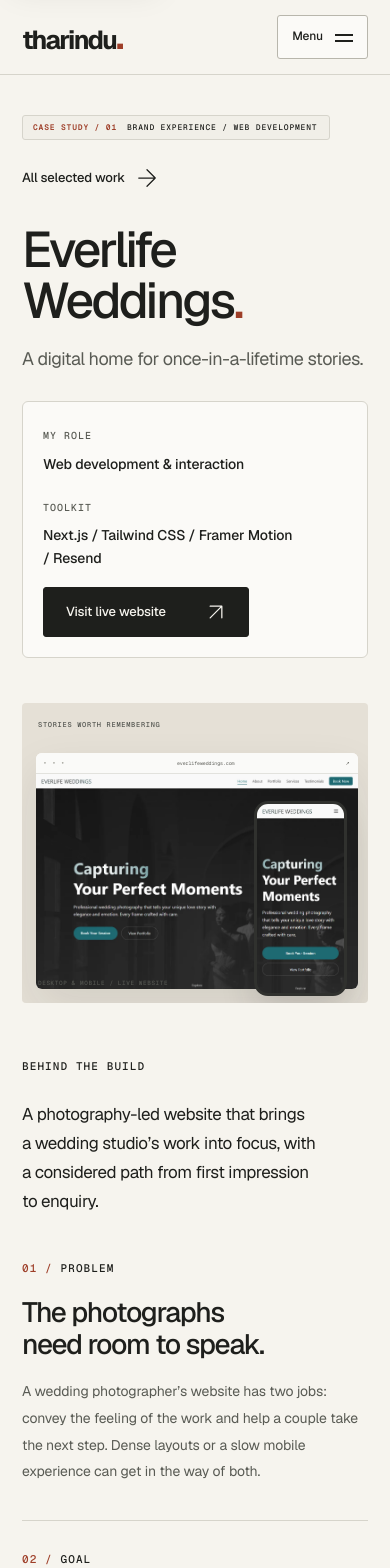
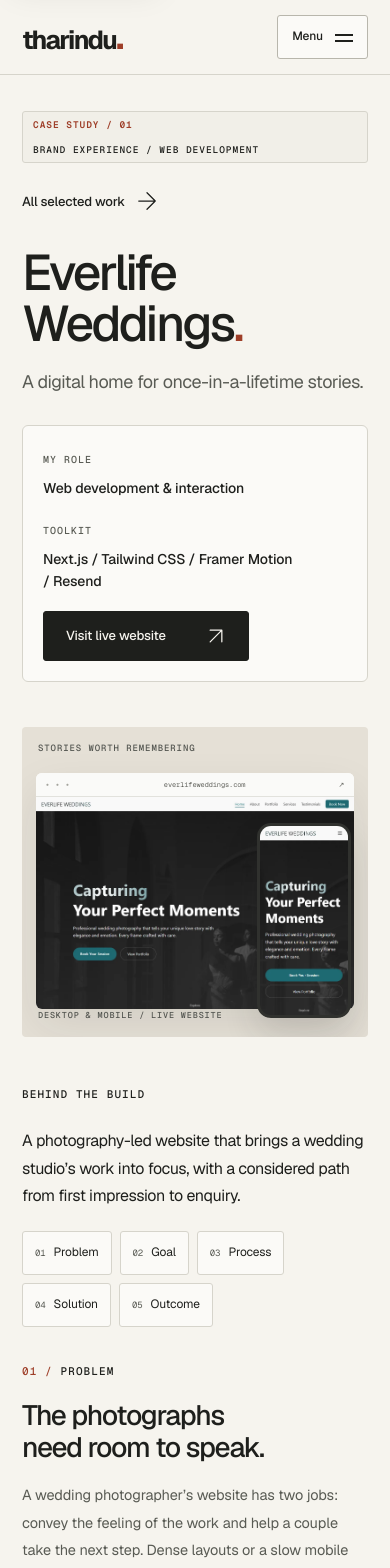
Before and after one commit to tharinduxn/tharindunimesh.com, a Next.js app: page /work/everlife-weddings in a window 390 px wide. Shown: the top 1568 px of the page. Built offline with nearby package versions, Linux system fonts and the light colour scheme.

Commit message:
feat(mobile): optimize responsive portfolio experience

```diff
--- a/app/styles/projects.css
+++ b/app/styles/projects.css
@@ -536,37 +536,40 @@
 }
 @media (max-width: 600px) {
   .project-list {
-    gap: 44px;
+    gap: 48px;
+  }
+  .project {
+    padding-bottom: 40px;
   }
   .project-visual {
-    height: 300px;
+    height: 310px;
   }
   .visual-topline {
     left: 16px;
-    top: 16px;
-    font-size: 7px;
+    top: 14px;
+    font-size: 9px;
   }
   .visual-bottomline {
     left: 16px;
-    bottom: 15px;
-    font-size: 6px;
+    bottom: 14px;
+    font-size: 8.5px;
   }
   .browser-frame {
-    width: 93%;
+    width: 92%;
     left: 4%;
-    top: 50px;
+    top: 46px;
   }
   .browser-chrome {
-    font-size: 5px;
-    padding: 6px 8px;
+    font-size: 7px;
+    padding: 6px 10px;
   }
   .browser-dots {
-    font-size: 4px;
+    font-size: 5px;
   }
   .mobile-frame {
     width: 27%;
-    right: 6%;
-    top: 98px;
+    right: 5%;
+    top: 96px;
     border-width: 3px;
     border-radius: 14px;
   }
@@ -602,43 +605,44 @@
   }
   .project-actions {
     justify-content: flex-start;
+    width: 100%;
   }
   .project-tags span {
     font-size: 10px;
   }
   .visual-internly {
-    height: 420px;
+    height: 430px;
     align-items: start;
   }
   .study-heading {
     width: 100%;
-    padding: 22px;
+    padding: 20px;
   }
   .study-heading > .eyebrow {
-    font-size: 7px;
+    font-size: 9px;
   }
   .study-heading > div {
-    font-size: 28px;
-    margin: 16px 0;
+    font-size: 26px;
+    margin: 12px 0;
   }
   .study-note {
-    font-size: 7px;
+    font-size: 9px;
   }
   .study-phones {
-    transform: scale(0.57);
-    top: 180px;
-    right: 8%;
+    transform: scale(0.56);
+    top: 176px;
+    right: 6%;
     width: 440px;
   }
   .case-intro {
-    padding-top: 40px;
+    padding-top: 36px;
   }
   .case-intro h1 {
     overflow-wrap: anywhere;
   }
   .case-intro .section-label {
     gap: 10px;
-    font-size: 8px;
+    font-size: 9.5px;
   }
   .case-facts {
     grid-template-columns: 1fr;
@@ -650,32 +654,45 @@
     justify-self: start;
   }
   .case-main-visual .project-visual {
-    height: 300px;
+    height: 310px;
   }
   .case-main-visual .visual-internly {
-    height: 420px;
+    height: 430px;
   }
   .case-narrative {
     display: block;
-    padding-block: 50px 20px;
+    padding-block: 44px 20px;
   }
   .case-narrative aside {
     position: static;
     max-width: none;
-    margin-bottom: 45px;
+    margin-bottom: 36px;
   }
   .case-narrative aside > p {
-    font-size: 17px;
+    font-size: 16px;
   }
   .case-narrative nav {
-    display: none;
+    display: flex;
+    flex-direction: row;
+    flex-wrap: wrap;
+    gap: 8px;
+    margin-top: 18px;
+  }
+  .case-narrative nav a {
+    gap: 8px;
+    min-height: 44px;
+    padding: 6px 12px;
+    border: 1px solid var(--line);
+    border-radius: var(--radius-xs);
+    background: var(--surface-elevated);
+    font-size: 12px;
   }
   .case-chapter {
     margin-bottom: 30px;
     padding-bottom: 35px;
   }
   .case-chapter p {
-    font-size: 14px;
+    font-size: 14.5px;
   }
   .case-next {
     padding-block: 30px 55px;
```
